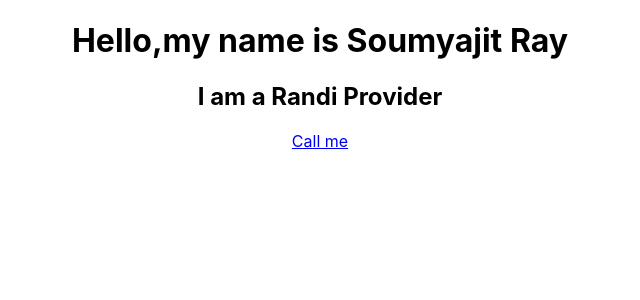
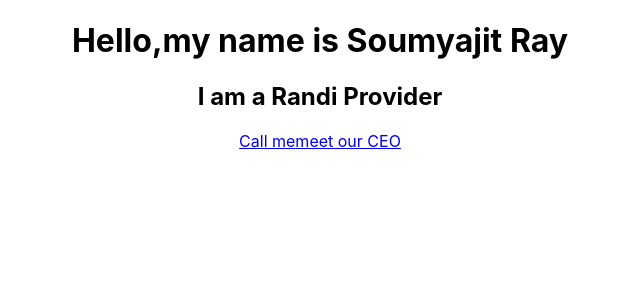
Before and after one commit to somu46/rayndi, a React (Create React App) app: page / in a window 1280 px wide. Shown: the top 300 px of the page, without its empty margins (320-960 px from the left). Built offline with nearby package versions, Linux system fonts and the light colour scheme.

Commit message:
Update App component to add a link to meet the CEO

```diff
--- a/src/App.js
+++ b/src/App.js
@@ -7,7 +7,7 @@ function App() {
      <h1>Hello,my name is Soumyajit Ray</h1>
       <h2> I am a Randi Provider</h2>
       <a href='tel:+919123813528'>Call me</a>
-
+      <a href='https://www.facebook.com/snehasish.nag.79'>meet our CEO</a>
     </div>
   );
 }
```
